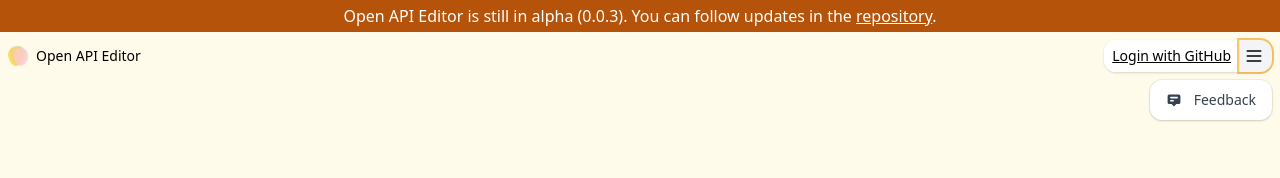
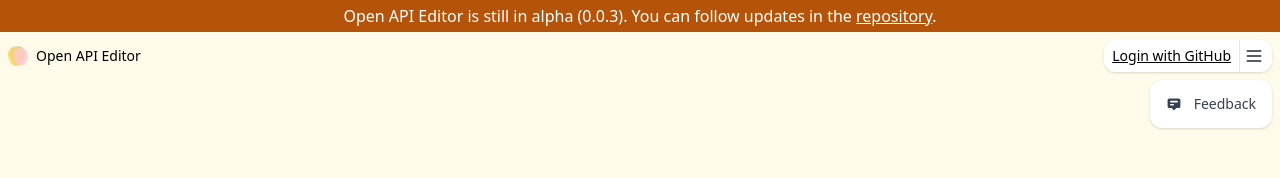
Before and after one commit to t-eckert/open-api-editor, a React (Create React App) app in the folder site/: page / in a window 1280 px wide. Both pictures are taken after a click on the button 1255 px from the left and 56 px from the top of the page. Shown: the top 178 px of the page. Built offline with nearby package versions, Linux system fonts and the light colour scheme.

Commit message:
Use HeadlessUI menu

```diff
--- a/site/src/components/tokens/MenuToken.tsx
+++ b/site/src/components/tokens/MenuToken.tsx
@@ -1,85 +1,68 @@
 import { Link } from "react-router-dom"
-import { useContext, useRef } from "react"
+import { useContext, Fragment } from "react"
 import { observer } from "mobx-react-lite"
+import { Menu, Transition } from "@headlessui/react"
 
 import { UserStoreContext } from "../../stores/user"
 
-import Menu from "../Menu"
 import LogoutButton from "../buttons/LogoutButton"
 import MenuIcon from "../icons/MenuIcon"
 import FeedbackIcon from "../icons/FeedbackIcon"
 import SettingsIcon from "../icons/SettingsIcon"
-import { useClickToggler } from "../../hooks"
-
-type MenuItem = {
-  text: string
-  icon: any
-  link: string
-  className?: string
-}
-
-const formatMenuItem = (menuItem: MenuItem) => (
-  <Link
-    className="menu-item"
-    role="menuitem"
-    key={menuItem.link}
-    to={menuItem.link}
-  >
-    {menuItem.icon}
-    {menuItem.text}
-  </Link>
-)
 
 /** `MenuToken` component
  *
  * Toggles a menu for handling universal options and routing to Settings and Feedback views
  */
 const MenuToken = observer(() => {
-  const menuRef = useRef<HTMLDivElement>(null)
-  const { toggleMode: showMenu, setToggleMode: setShowMenu } = useClickToggler(
-    menuRef,
-    false
-  )
-
   const userStore = useContext(UserStoreContext)
   const user = userStore.user
 
-  // Define the menu items based on if the user is logged in
-
-  const menuItems = [
-    formatMenuItem({
-      text: "Feedback",
-      icon: FeedbackIcon({ className: "h-4 w-4 text-gray-700" }),
-      link: "/feedback",
-    }),
-  ]
-
-  // If a user is logged in, give them the ability to view settings or log out
-  if (user) {
-    menuItems.push(
-      formatMenuItem({
-        text: "Settings",
-        icon: SettingsIcon({ classes: "h-4 w-4 text-gray-700" }),
-        link: "/settings",
-      })
-    )
-    menuItems.push(<LogoutButton className="menu-item" />)
-  }
-
   return (
-    <div ref={menuRef}>
-      <button
-        onClick={() => setShowMenu(!showMenu)}
-        className={"menu-toggle " + (showMenu ? "bg-gray-100" : "bg-white")}
-      >
-        <MenuIcon className="h-5 w-5" />
-      </button>
-      {showMenu && (
-        <Menu wrappingClasses="mt-2 origin-top-right absolute right-2">
-          {menuItems}
-        </Menu>
-      )}
-    </div>
+    <Menu>
+      <Menu.Button className="border-l pl-1 pr-2 py-1.5 rounded-r-xl cursor-pointer bg-white hover:bg-gray-100 focus:outline-none focus">
+        <MenuIcon className="h-5 w-5 text-gray-800" />
+      </Menu.Button>
+      <Menu.Items className="py-2 absolute origin-top-right right-2 mt-10 flex flex-col rounded-xl bg-white shadow focus:outline-none">
+        <Menu.Item>
+          {({ active }) => (
+            <Link
+              className={`menu-item ${active && "bg-yellow-400 text-gray-900"}`}
+              to="/feedback"
+            >
+              <FeedbackIcon className="h-4 w-4" />
+              <span>Feedback</span>
+            </Link>
+          )}
+        </Menu.Item>
+        {user && (
+          <>
+            <Menu.Item>
+              {({ active }) => (
+                <Link
+                  className={`menu-item ${
+                    active && "bg-yellow-400 text-gray-900"
+                  }`}
+                  to="/settings"
+                >
+                  <SettingsIcon className="h-4 w-4" />
+                  <span>Settings</span>
+                </Link>
+              )}
+            </Menu.Item>
+            <Menu.Item>
+              {({ active }) => (
+                <LogoutButton
+                  className={`menu-item ${
+                    active && "bg-yellow-400 text-gray-900"
+                  }`}
+                />
+              )}
+            </Menu.Item>
+          </>
+        )}
+      </Menu.Items>
+    </Menu>
   )
 })
 
```
